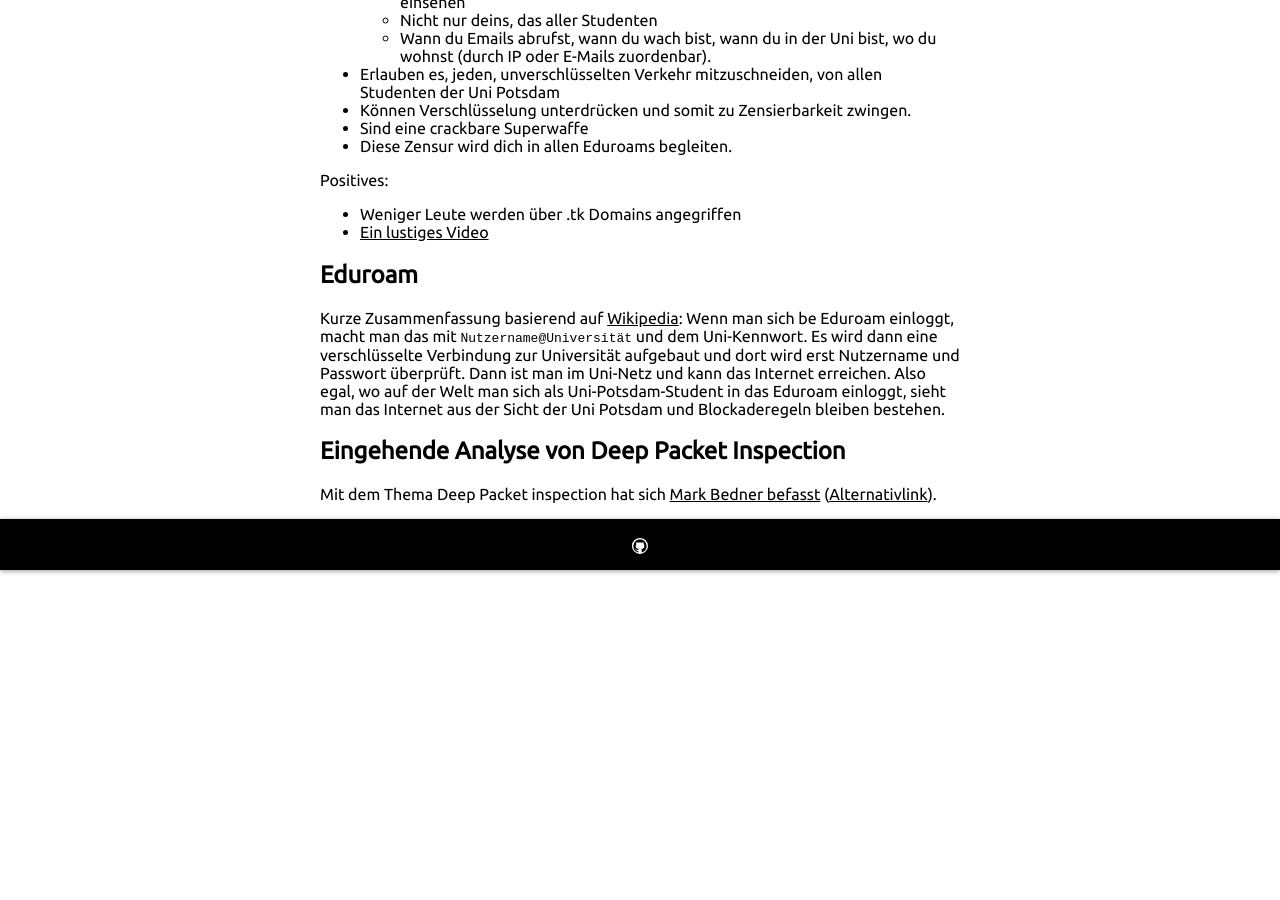
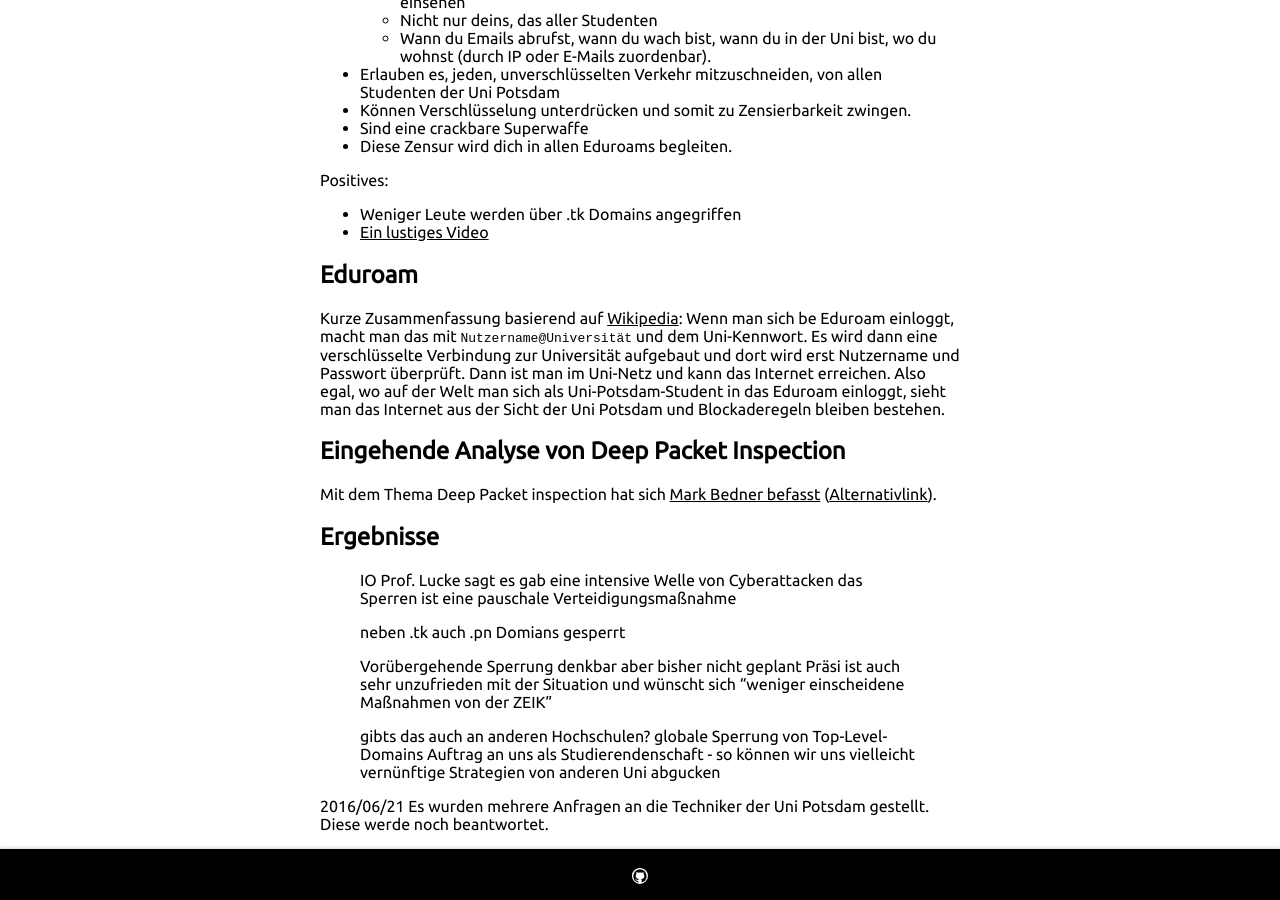
Before and after one commit to niccokunzmann/niccokunzmann.github.io, a Jekyll site: the page built from _posts/2016-06-02-Uni-Potsdam-Zensiert-Das-Internet.md, in a window 1280 px wide and 900 px high, scrolled down 6096 px. Built offline with Jekyll 4.4.1, drawn with Linux system fonts in a browser that asks for light colours.

Commit message:
added mail

```diff
--- a/_posts/2016-06-02-Uni-Potsdam-Zensiert-Das-Internet.md
+++ b/_posts/2016-06-02-Uni-Potsdam-Zensiert-Das-Internet.md
@@ -258,3 +258,19 @@
 ## Eingehende Analyse von Deep Packet Inspection
 
 Mit dem Thema Deep Packet inspection hat sich [Mark Bedner befasst](http://kobra.bibliothek.uni-kassel.de/bitstream/urn:nbn:de:hebis:34-2009113031192/5/BednerDeepPacketInspection.pdf) ([Alternativlink](https://github.com/niccokunzmann/uploads/raw/master/blog/BednerDeepPacketInspection.pdf)).
+
+## Ergebnisse
+
+>    IO Prof. Lucke sagt es gab eine intensive Welle von Cyberattacken
+>        das Sperren ist eine pauschale Verteidigungsmaßnahme
+>
+>    neben .tk auch .pn Domians gesperrt
+>
+>    Vorübergehende Sperrung denkbar aber bisher nicht geplant
+>         Präsi ist auch sehr unzufrieden mit der Situation und wünscht sich "weniger einscheidene Maßnahmen von der ZEIK"
+>
+>    gibts das auch an anderen Hochschulen? globale Sperrung von Top-Level-Domains
+>        Auftrag an uns als Studierendenschaft - so können wir uns vielleicht vernünftige Strategien von anderen Uni abgucken
+
+2016/06/21 Es wurden mehrere Anfragen an die Techniker der Uni Potsdam gestellt.
+Diese werde noch beantwortet.
```
